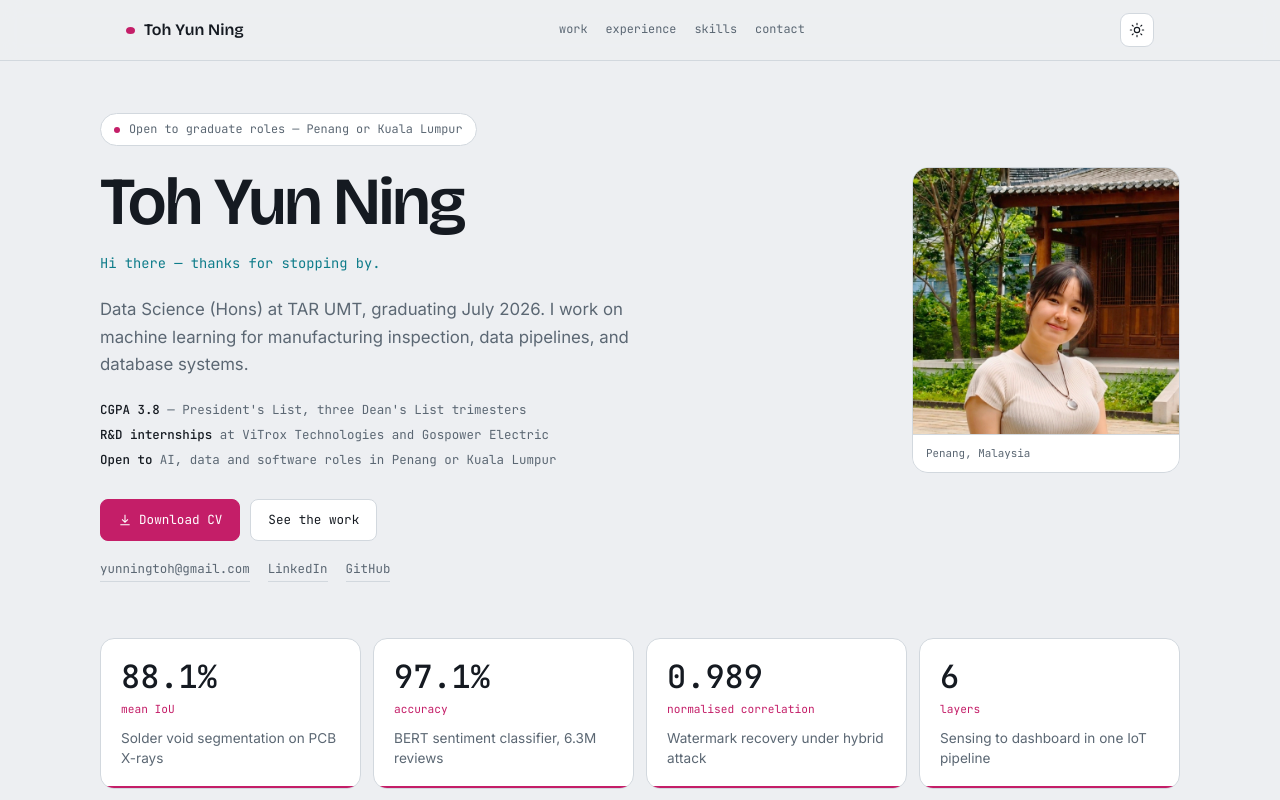
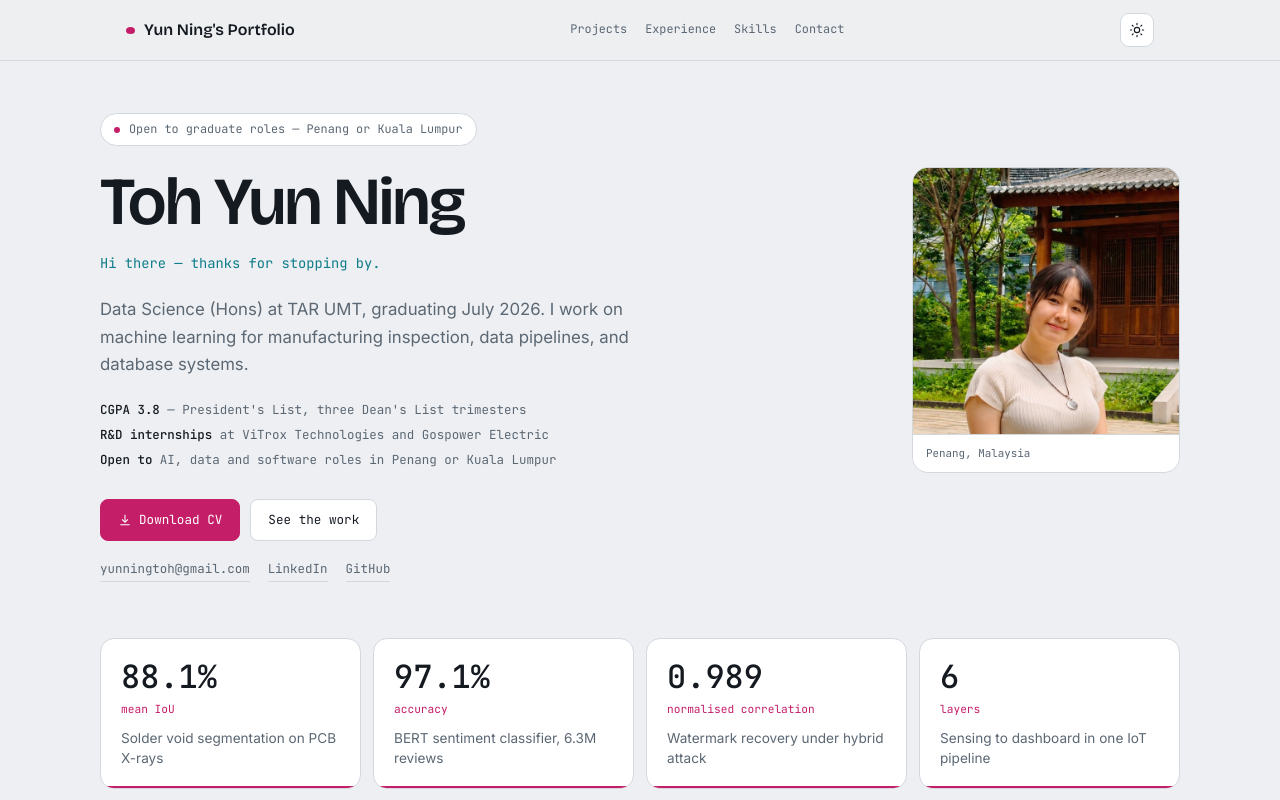
Before and after one commit to YunnNing/YunnNing.github.io, a plain HTML site: page index.html in a window 1280 px wide. Shown: the top 800 px of the page. Drawn offline with nearby package versions, Linux system fonts and the light colour scheme.

Commit message:
Update index.html

```diff
--- a/index.html
+++ b/index.html
@@ -418,12 +418,12 @@ footer{font-family:var(--mono);font-size:.73rem;color:var(--muted);padding:0 0 4
 
 <header class="nav">
   <div class="wrap">
-    <a class="brand" href="#"><span class="dot"></span>Toh Yun Ning</a>
+    <a class="brand" href="#"><span class="dot"></span>Yun Ning's Portfolio</a>
     <nav>
-      <a href="#work">work</a>
-      <a href="#experience">experience</a>
-      <a href="#skills">skills</a>
-      <a href="#contact">contact</a>
+      <a href="#work">Projects</a>
+      <a href="#experience">Experience</a>
+      <a href="#skills">Skills</a>
+      <a href="#contact">Contact</a>
     </nav>
     <button class="lightbox" id="theme" aria-label="Switch to dark theme" title="Lightbox view">
       <svg class="sun" viewBox="0 0 24 24"><circle cx="12" cy="12" r="4"/><path d="M12 2v2M12 20v2M4.9 4.9l1.4 1.4M17.7 17.7l1.4 1.4M2 12h2M20 12h2M4.9 19.1l1.4-1.4M17.7 6.3l1.4-1.4"/></svg>
```
